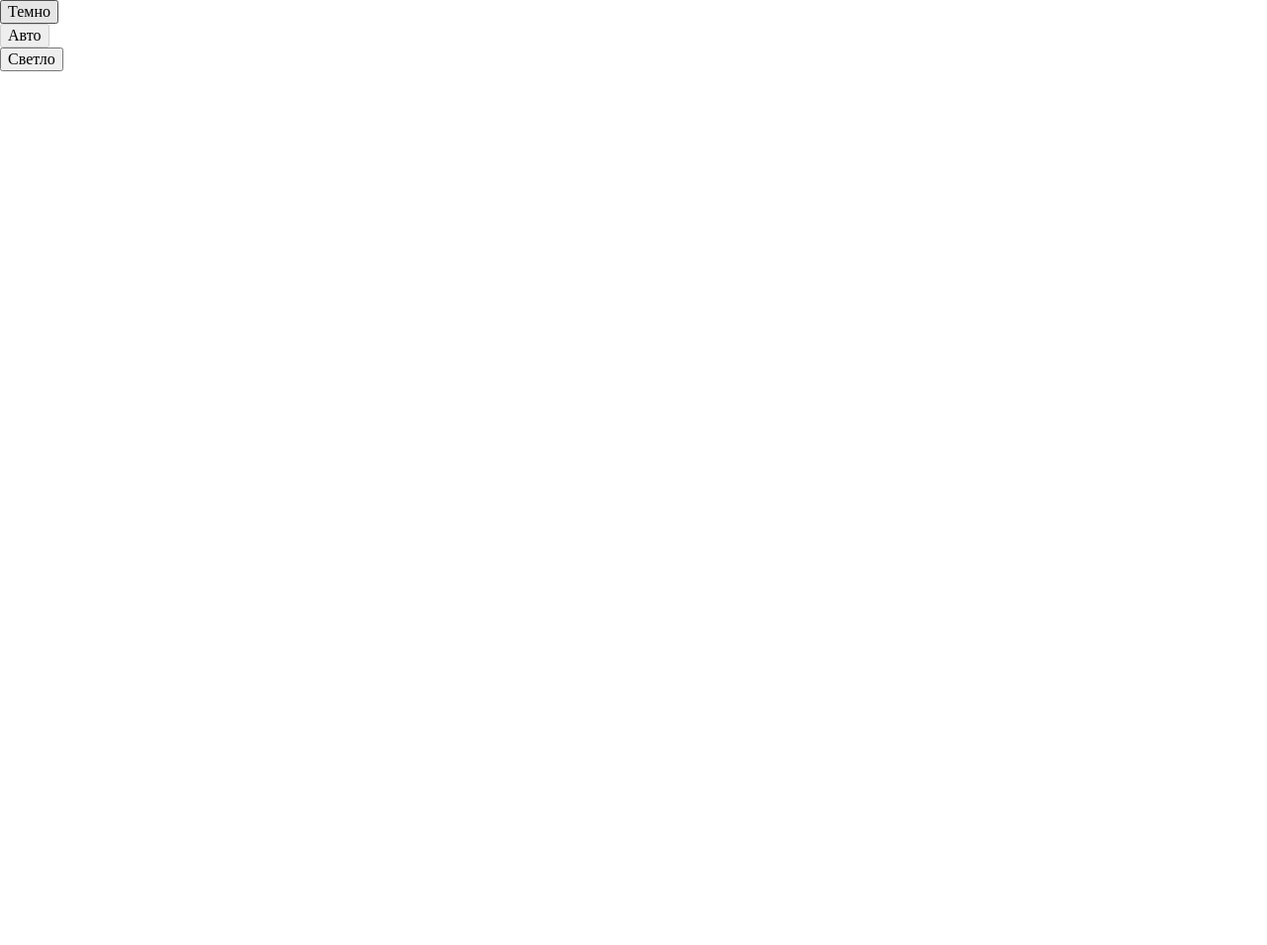
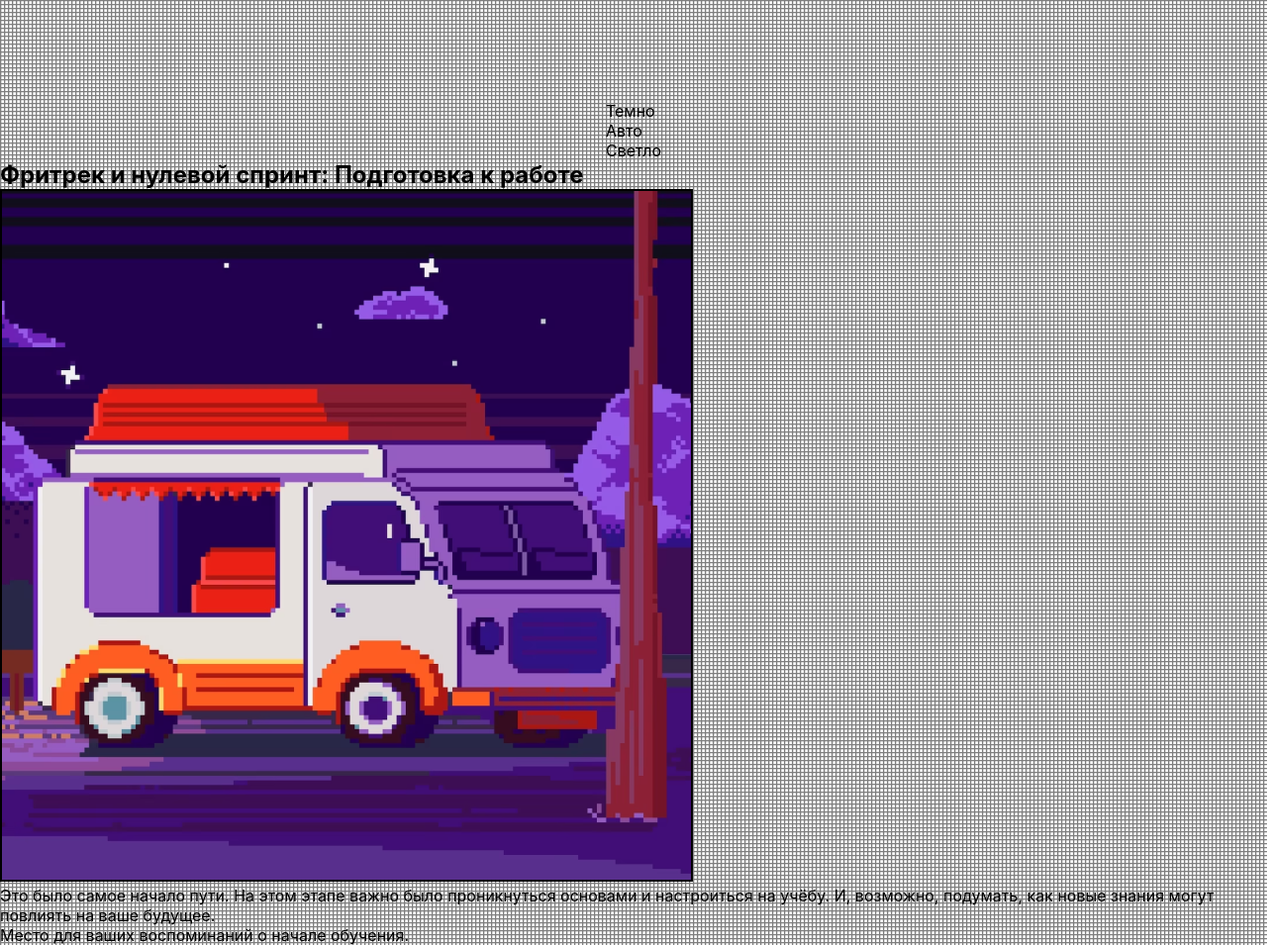
Before and after one commit to carfieldltd/zakrivayuschiy-teg, a plain HTML site: page index.html in a window 1280 px wide. Shown: the whole page at 99% size. Before the commit the page ends 800 px from the top, so only its background shows below. Drawn offline with Linux system fonts and the light colour scheme.

Commit message:
First big approach

```diff
--- a/index.html
+++ b/index.html
@@ -3,7 +3,11 @@
   <head>
     <meta charset="UTF-8" />
     <meta name="viewport" content="width=device-width, initial-scale=1.0" />
+    <meta name="color-scheme" content="light dark" />
     <title>Закрывающий тег</title>
+    <link rel="icon" href="./images/favicon.ico" sizes="any" />
+    <link rel="icon" href="./images/favicon.svg" type="image/svg+xml" />
+    <link rel="apple-touch-icon" href="./images/favicon.png" />
     <link rel="stylesheet" href="./fonts/fonts.css" />
     <link rel="stylesheet" href="./styles/variables.css" />
     <link rel="stylesheet" href="./styles/globals.css" />
@@ -39,7 +43,29 @@
         </ul>
       </nav>
     </header>
-    <main></main>
+    <main class="main">
+      <article class="card">
+        <h2 class="card__title">
+          Фритрек и нулевой спринт: Подготовка к работе
+        </h2>
+        <img
+          src="./images/image_696x696.png"
+          alt="Изображение автодома на фоне ночного леса"
+          class="card__picture"
+        />
+        <div class="card__content">
+          <div class="card__description">
+            <p class="paragraph">
+              Это было самое начало пути. На&nbsp;этом этапе важно было
+              проникнуться основами и&nbsp;настроиться на&nbsp;учёбу. И,
+              возможно, подумать, как новые знания могут повлиять на&nbsp;ваше
+              будущее.
+            </p>
+            <p class="paragraph">
+              Место для ваших воспоминаний о&nbsp;начале обучения.
+            </p>
+          </div>
+    </main>
     <script src="./scripts/set-theme.js"></script>
     <script src="./scripts/like.js"></script>
   </body>
--- a/styles/globals.css
+++ b/styles/globals.css
@@ -32,9 +32,14 @@ a {
 
 button,
 input {
+  padding: 0;
   color: currentColor;
   font-family: inherit;
   font-size: inherit;
+  border: none;
+  background-color: transparent;
+  cursor: pointer;
+  appearance: none;
 }
 
 ul,
--- a/styles/style.css
+++ b/styles/style.css
@@ -17,4 +17,17 @@
 .page {
   min-inline-size: 320px;
   min-block-size: 100dvb;
+  display: flex;
+  flex-direction: column;
+  align-items: center;
+  padding-block-start: 102px;
+  font-family: var(--main-font, sans-serif);
+  font-variation-settings: "wght" var(--normal-wght, 400);
+  line-height: normal;
+  color: var(--accent-color, #000);
+  background-color: var(--bg-color, #fff);
+  background-image: var(--bg-image);
+  background-size: 4px;
+  background-repeat: repeat;
+  background-attachment: fixed;
 }
--- a/styles/themes.css
+++ b/styles/themes.css
@@ -4,3 +4,34 @@
 ✦ theme-light — класс светлой темы
 ✦ не забудьте описать стили для изменения темы через медизапрос пользовательских предпочтений
 */
+
+.page.theme-light {
+    --normal-wght: 400;
+    --bold-wght: 700;
+    --bg-color: #FFF;
+    --accent-color: #000;
+    --bg-image: url(../svg/pattern-light.svg);
+    --heart-contour: #000;
+  }
+
+
+  .page.theme-dark {
+    --normal-wght: 465;
+    --bold-wght: 785;
+    --bg-color: #000;
+    --accent-color: #00CC14;
+    --bg-image: url(../svg/pattern-dark.svg);
+    --heart-contour: #00CC14;
+  }
+
+
+  @media (prefers-color-scheme: dark) {
+    :root {
+      --normal-wght: 465;
+      --bold-wght: 785;
+      --bg-color: #000;
+      --accent-color: #00CC14;
+      --bg-image: url(../svg/pattern-dark.svg);
+      --heart-contour: #00CC14;
+    }
+  }
--- a/styles/variables.css
+++ b/styles/variables.css
@@ -1 +1,14 @@
 /* В этом файле будут храниться все значения переменных в исходном состоянии, а так же их изменения в зависимости от ширины устройства */
+
+:root {
+    --max-wdth: 700px;
+    --main-font: 'Inter', sans-serif;
+    --accent-font: 'Press Start 2P', fantasy;
+    --heart-fill: #FF0000;
+    --normal-wght: 400;
+    --bold-wght: 700;
+    --bg-color: #FFF;
+    --accent-color: #000;
+    --bg-image: url(../svg/pattern-light.svg);
+    --heart-contour: #000;
+  }
```
Also changed, not shown: images/favicon.ico (added), images/favicon.png (added), images/favicon.svg (added), images/image_696x696.png (added), svg/floppy.svg (added), 1 other file.
